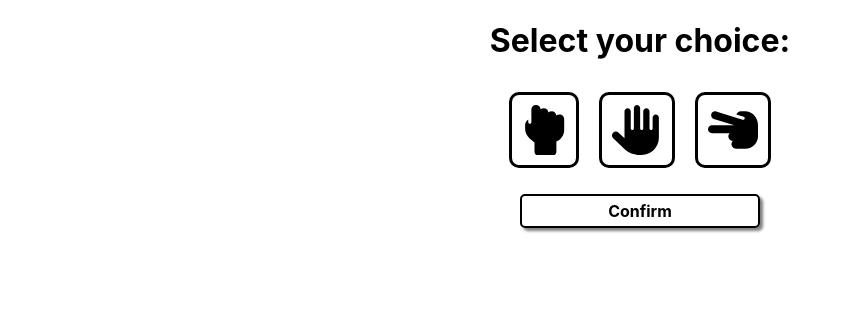
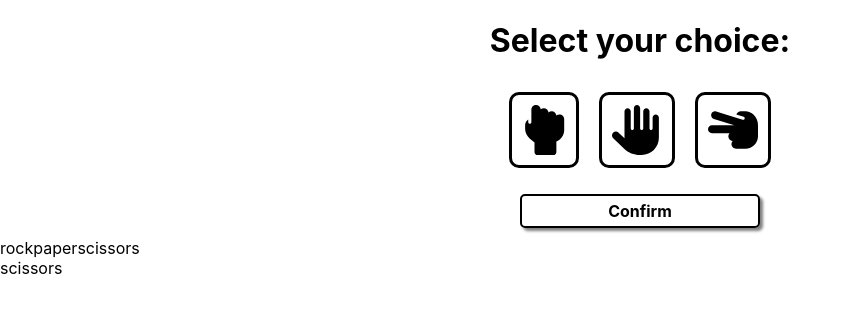
Before and after one commit to AlekP141/rps_react, a React (Create React App) app: page / in a window 1280 px wide. Shown: the top 312 px of the page, without its empty margins (0-850 px from the left). Built offline with nearby package versions, Linux system fonts and the light colour scheme.

Commit message:
added computer randomizer

```diff
--- a/src/App.js
+++ b/src/App.js
@@ -5,6 +5,7 @@ import { fas } from "@fortawesome/free-solid-svg-icons";
 import { library } from "@fortawesome/fontawesome-svg-core";
 import PlayerChoice from "./PlayerChoice";
 import SinglePlayerChoiceContext from "./SinglePlayerChoiceContext";
+import ComputerChoice from "./ComputerChoice";
 
 library.add(fas);
 
@@ -16,6 +17,7 @@ function App() {
         <PlayerChoice />
       </div>
      <div>{singlePlayerChoice}</div>
+     <ComputerChoice />
     </SinglePlayerChoiceContext.Provider>
   );
 }
--- a/src/ComputerChoice.jsx
+++ b/src/ComputerChoice.jsx
@@ -0,0 +1,24 @@
+import { useContext, useEffect, useState } from "react"
+import SinglePlayerChoiceContext from "./SinglePlayerChoiceContext"
+
+const ComputerChoice = () => {
+  const userChoice = useContext(SinglePlayerChoiceContext)
+  const computerOptions = ["rock", "paper", "scissors"]
+
+  const [computerChoice, setComputerChoice] = useState("none")
+
+  useEffect(() => {
+    setComputerChoice(computerOptions[Math.floor(Math.random() * computerOptions.length)])
+  }, [userChoice])
+
+
+  return (
+    <div>
+      <div>{userChoice}</div>
+      <div>{computerOptions}</div>
+      <div>{computerChoice}</div>
+    </div>
+  )
+}
+
+export default ComputerChoice
```
Also changed, not shown: src/PlayerChoice.jsx (+9 -2 lines).
